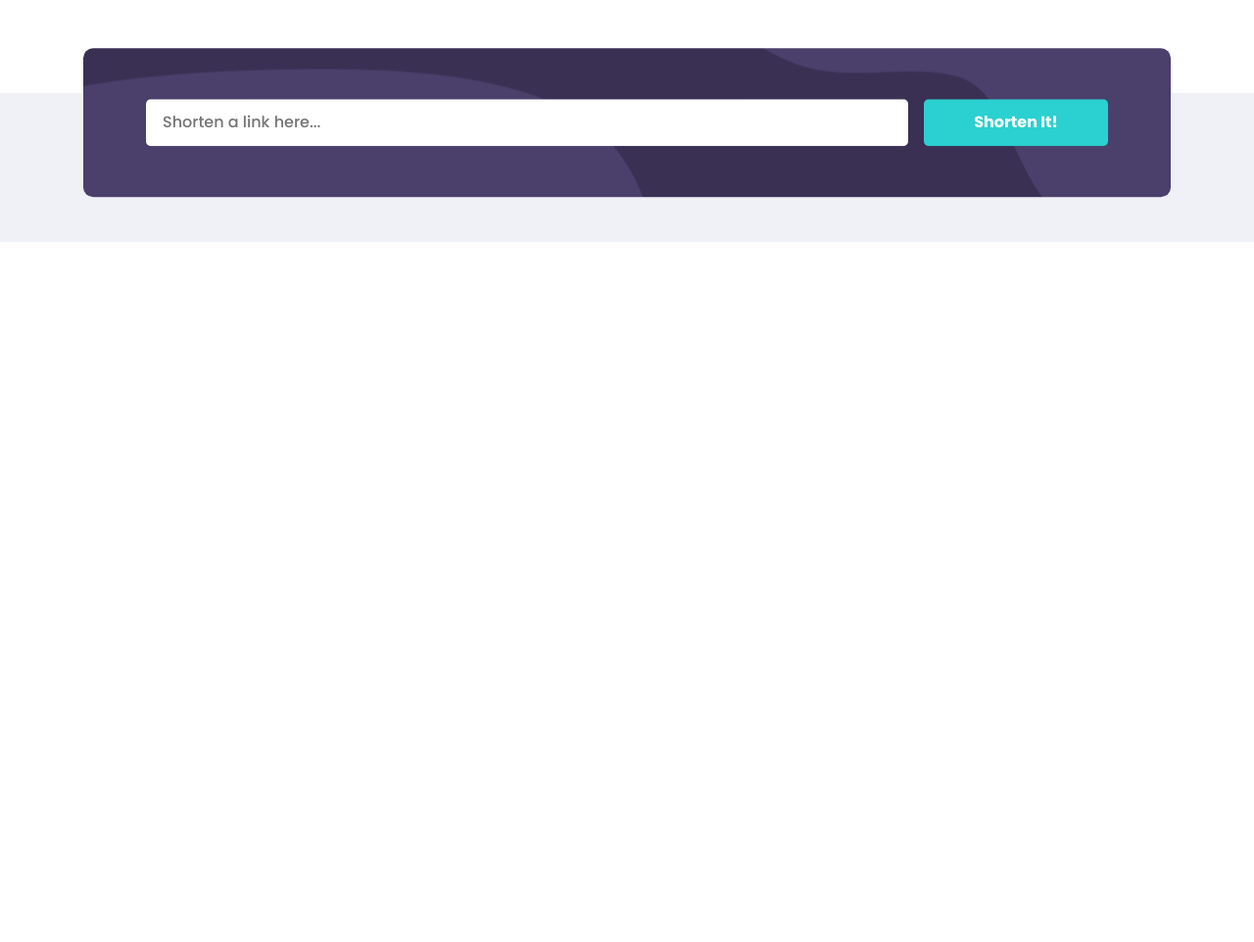
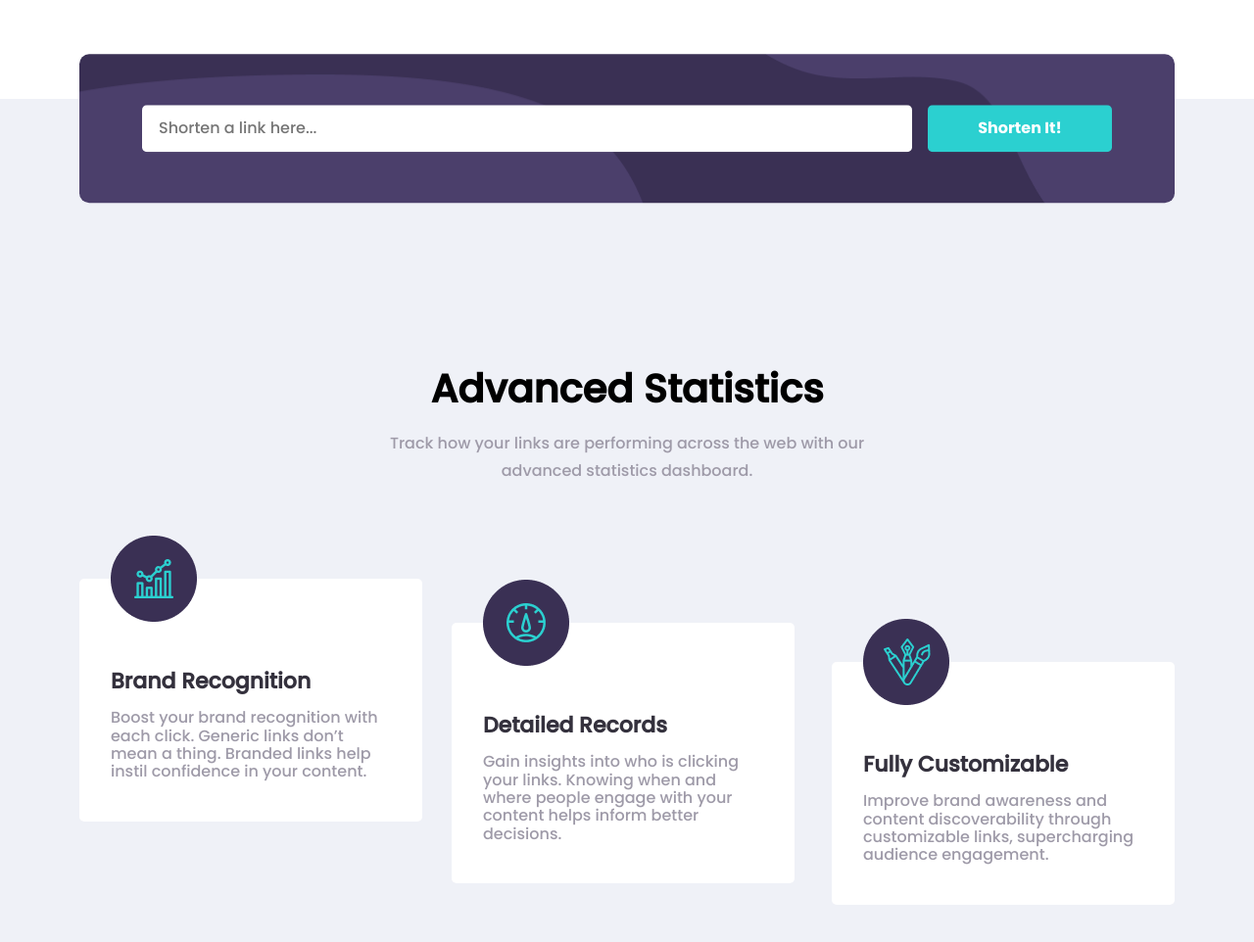
Before and after one commit to abroraxmedov04/shortly-web-responsive, a plain HTML site: page index.html in a window 1280 px wide. Shown: the part 500-1462 px from the top of the page at 98% size. Before the commit the page ends 800 px from the top, so only its background shows below. Drawn offline with Linux system fonts and the light colour scheme.

Commit message:
statistics-not-fully-completed

```diff
--- a/index.html
+++ b/index.html
@@ -89,7 +89,56 @@
         </div>
       </section>
 
-      <section class="input-field"></section>
+      <section class="statistics">
+        <div class="container">
+          <div class="statistics__inner-wrapper">
+            <h2 class="statistics__title">Advanced Statistics</h2>
+            <p class="statistics__description">
+              Track how your links are performing across the web with our
+              advanced statistics dashboard.
+            </p>
+            <div class="statistics__card-wrapper">
+              <ul class="statistics__cards-wr">
+                <li class="statistics__card card-1">
+                  <img
+                    src="./assets/images/card-1-statistics.png"
+                    alt="statistics-card"
+                    class="statistics__image"
+                  />
+                  <h3 class="statistics__card-title">Brand Recognition</h3>
+                  <p class="statistics__card-desc">
+                    Boost your brand recognition with each click. Generic links
+                    don’t mean a thing. Branded links help instil confidence in
+                    your content.
+                  </p>
+                </li>
+                <li class="statistics__card card-2">
+                  <img
+                    src="./assets/images/card-2-statistics.png"
+                    alt="statistics-card"
+                    class="statistics__image"
+                  />
+                  <h3 class="statistics__card-title">Detailed Records</h3>
+                  <p class="statistics__card-desc">
+                    Gain insights into who is clicking your links. Knowing when
+                    and where people engage with your content helps inform
+                    better decisions.
+                  </p>
+                </li>
+                <li class="statistics__card card-3">
+                  <img src="./assets/images/card-3-statistics.png"
+                  alt=statistics-card" class="statistics__image" />
+                  <h3 class="statistics__card-title">Fully Customizable</h3>
+                  <p class="statistics__card-desc">
+                    Improve brand awareness and content discoverability through
+                    customizable links, supercharging audience engagement.
+                  </p>
+                </li>
+              </ul>
+            </div>
+          </div>
+        </div>
+      </section>
     </main>
     <script src="./js/main.js"></script>
   </body>
--- a/scss/base/_general.scss
+++ b/scss/base/_general.scss
@@ -22,3 +22,7 @@ img {
 body {
   font-family: "Poppins-500", "Arial", sans-serif;
 }
+
+ul, li{
+  list-style-type: none;
+}
--- a/scss/layout/_header.scss
+++ b/scss/layout/_header.scss
@@ -1,8 +1,3 @@
-@import "../base/fonts";
-@import "../utils/variables";
-@import "../base/general";
-@import "../utils/mixins";
-
 .site-header {
   background-color: $main-white-color;
 
@@ -24,7 +19,7 @@
     border-radius: 10px;
     display: none;
     width: 100%;
-    z-index: 100
+    z-index: 100;
   }
 
   &__nav {
@@ -99,7 +94,7 @@
   overflow: hidden;
 }
 
-.header-logo{
+.header-logo {
   display: block;
 }
 
--- a/scss/layout/_hero.scss
+++ b/scss/layout/_hero.scss
@@ -1,8 +1,3 @@
-@import "../base/fonts";
-@import "../utils/variables";
-@import "../base/general";
-@import "../utils/mixins";
-
 .hero {
   &__inner-wrapper {
     @include flex-block-complex(
--- a/scss/layout/_input-section.scss
+++ b/scss/layout/_input-section.scss
@@ -1,8 +1,3 @@
-@import "../base/fonts";
-@import "../utils/variables";
-@import "../base/general";
-@import "../utils/mixins";
-
 .input-field {
   background-color: $main-white-color-bg;
 
--- /dev/null
+++ b/scss/layout/_statistics.scss
@@ -0,0 +1,122 @@
+.statistics {
+  background-color: $main-white-color-bg;
+  height: 100%;
+  padding-top: 120px;
+  padding-bottom: 120px;
+
+  @media only screen and (min-width: 768px) {
+    padding-top: 120px;
+    padding-bottom: 450px;
+  }
+
+  &__title {
+    text-align: center;
+    font-size: 28px;
+    line-height: 48px;
+    margin-bottom: 18px;
+
+    @media only screen and (min-width: 768px) {
+      font-size: 40px;
+      line-height: 48px;
+    }
+  }
+
+  &__description {
+    text-align: center;
+    color: $main-fourth-color;
+    line-height: 28px;
+
+    @media only screen and (min-width: 768px) {
+      max-width: 540px;
+      width: 100%;
+      margin-inline: auto;
+    }
+  }
+
+  &__card-wrapper {
+    padding-top: 96px;
+  }
+
+  &__cards-wr {
+    position: relative;
+    display: flex;
+    flex-direction: column;
+    gap: 96px;
+
+    @media only screen and (min-width: 576px) {
+      flex-wrap: wrap;
+      flex-direction: row;
+      gap: 30px;
+      justify-content: center;
+    }
+  }
+
+  &__card {
+    border-radius: 5px;
+    background-color: $main-white-color;
+    padding-bottom: 41px;
+    padding-inline: 32px;
+
+    @media only screen and (min-width: 768px) {
+      max-width: 350px;
+      width: 100%;
+    }
+
+    @media only screen and (min-width: 576px) and (max-width: 768px) {
+      &:last-child {
+        margin-top: 50px;
+      }
+    }
+  }
+
+  @media only screen and (min-width: 992px) {
+    .card-1 {
+      position: absolute;
+      left: 0;
+    }
+
+    .card-2 {
+      position: absolute;
+      left: 380px;
+      top: 45px;
+      z-index: 100;
+    }
+
+    .card-3 {
+      position: absolute;
+      right: 0;
+      top: 85px;
+    }
+  }
+
+  &__image {
+    display: block;
+    margin-inline: auto;
+    transform: translateY(-50%);
+
+    @media only screen and (min-width: 576px) {
+      margin-inline: 0;
+    }
+  }
+
+  &__card-title {
+    text-align: center;
+    font-size: 22px;
+    line-height: 33px;
+    color: $main-first-color;
+    margin-bottom: 12px;
+
+    @media only screen and (min-width: 576px) {
+      text-align: start;
+    }
+  }
+
+  &__card-desc {
+    color: $main-fourth-color;
+    text-align: center;
+
+    @media only screen and (min-width: 576px) {
+      text-align: start;
+    }
+  }
+}
--- a/scss/main.scss
+++ b/scss/main.scss
@@ -13,3 +13,4 @@
 @import "./layout/header";
 @import "./layout/hero";
 @import "./layout/input-section";
+@import "./layout/statistics";
```
Also changed, not shown: assets/images/card-1-statistics.png (added), assets/images/card-2-statistics.png (added), assets/images/card-3-statistics.png (added), css/main.css, css/main.min.css.
